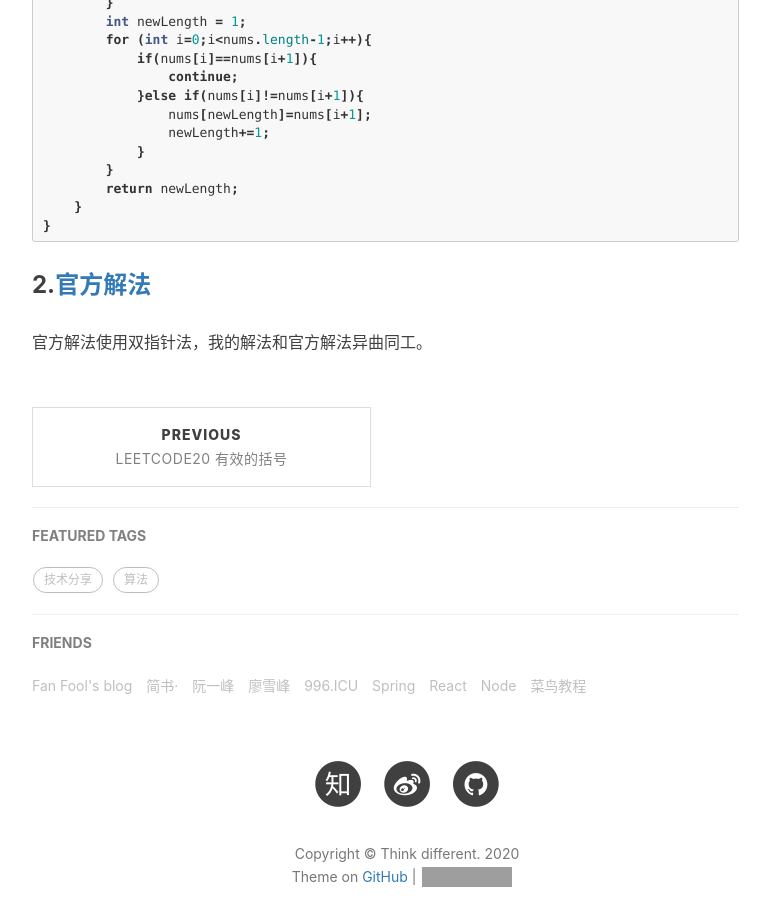
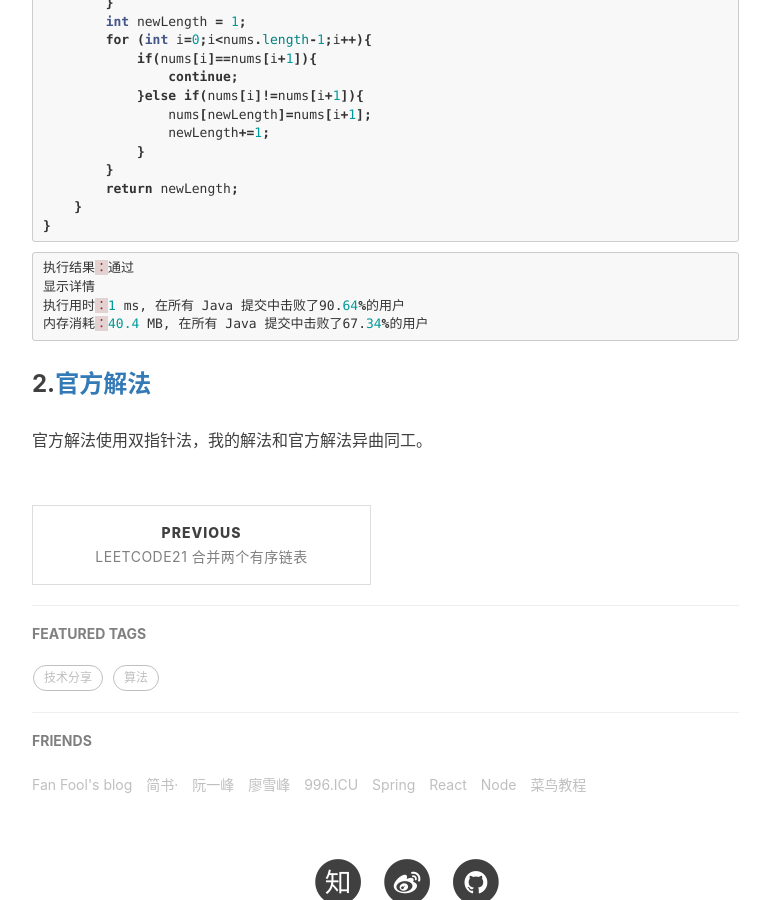
Before and after one commit to guoyaoleigg/guoyaoleigg.github.io, a Jekyll site: the page built from _posts/2020-11-25-LeetCode26-删除排序数组中的重复项.md, in a window 1280 px wide and 900 px high, scrolled down 1736 px. Shown: the whole window, without its empty margins (233-1003 px from the left). Built offline with Jekyll 4.4.1, drawn with Linux system fonts in a browser that asks for light colours; nearby versions of some CDN libraries; our own code applies the rules of GitHub Pages for plain Markdown files; comment, search, counter and statistics services are not loaded; grey boxes are pictures that could not be loaded.

````diff
--- a/_posts/2020-11-25-LeetCode26-删除排序数组中的重复项.md
+++ b/_posts/2020-11-25-LeetCode26-删除排序数组中的重复项.md
@@ -71,6 +71,15 @@ class Solution {
 }
 ```
 
+```javascript
+执行结果：通过
+显示详情
+执行用时：1 ms, 在所有 Java 提交中击败了90.64%的用户
+内存消耗：40.4 MB, 在所有 Java 提交中击败了67.34%的用户
+```
+
+
+
 ### 2.[官方解法](https://leetcode-cn.com/problems/remove-duplicates-from-sorted-array/solution/shan-chu-pai-xu-shu-zu-zhong-de-zhong-fu-xiang-by-/)
 
 官方解法使用双指针法，我的解法和官方解法异曲同工。
````
Also changed, not shown: _posts/2020-11-24-LeetCode21-合并两个有序链表.md (added, +49 -0 lines).
